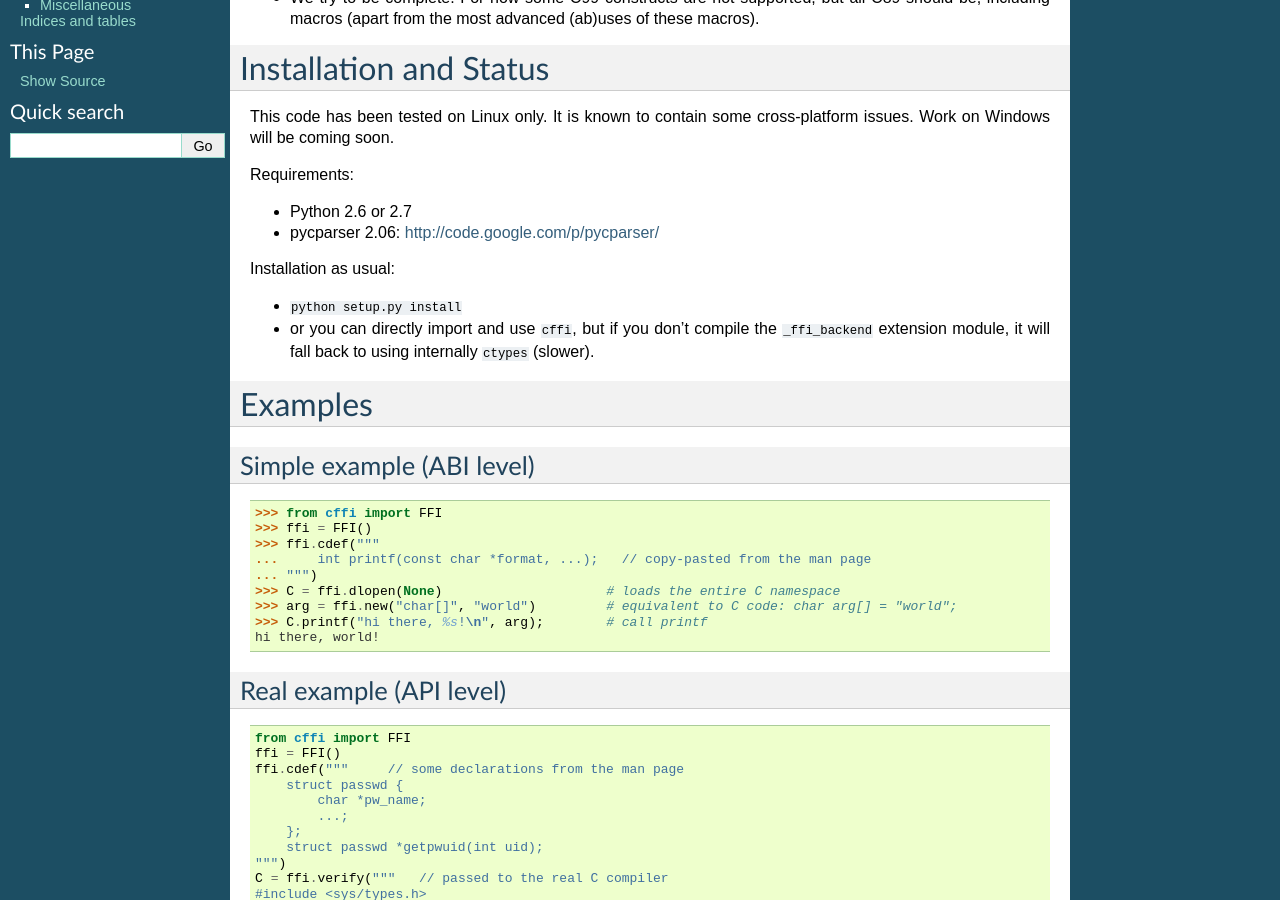
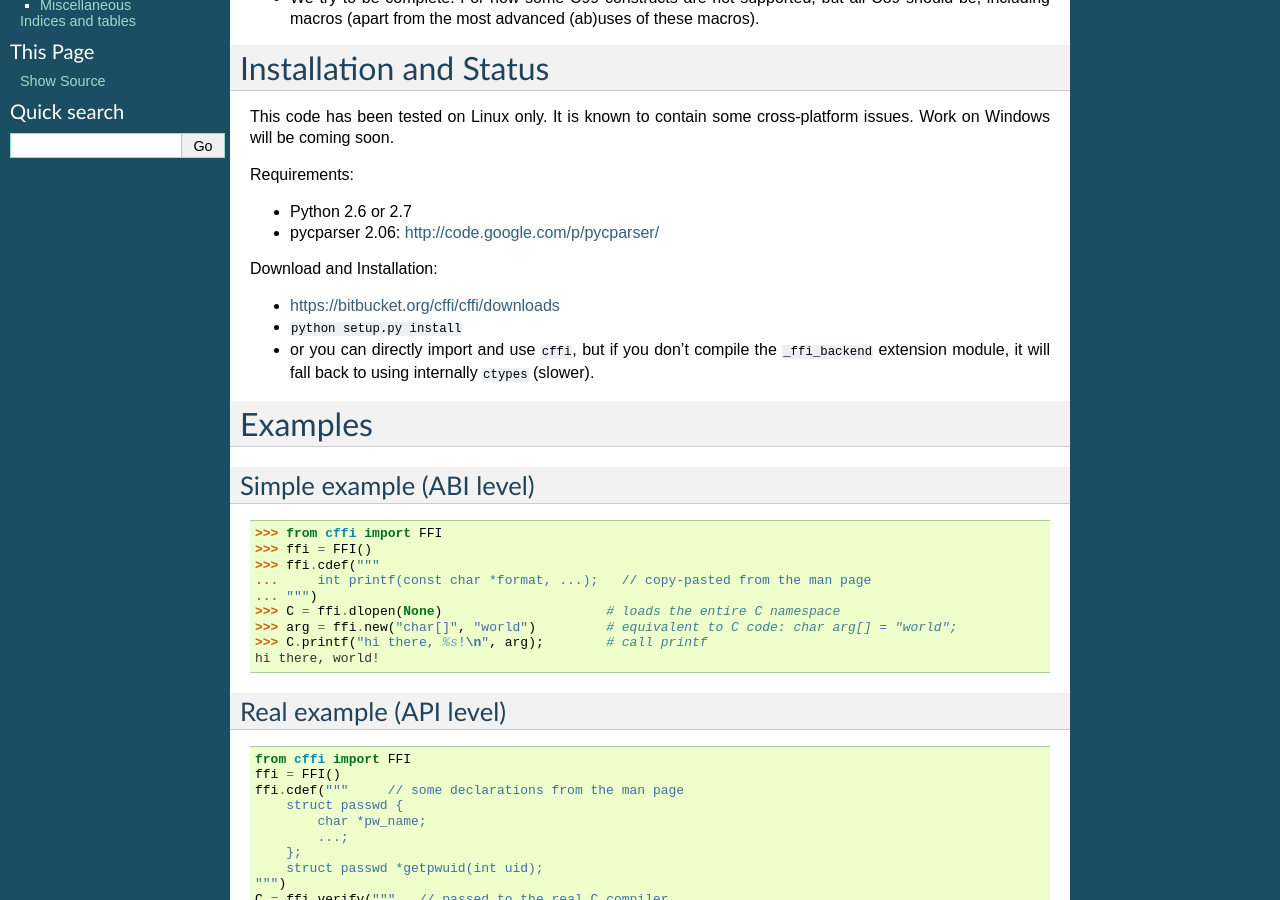
Before and after one commit to tharvik/cffi, a Sphinx documentation site: the page built from doc/source/index.rst, in a window 1280 px wide and 900 px high, scrolled down 349 px. Built offline with Sphinx 7.4.7, drawn with Linux system fonts in a browser that asks for light colours.

Commit message:
Add a link to bitbucket.

```diff
--- a/doc/source/index.rst
+++ b/doc/source/index.rst
@@ -48,7 +48,9 @@ Requirements:
 
 * pycparser 2.06: http://code.google.com/p/pycparser/
 
-Installation as usual:
+Download and Installation:
+
+* https://bitbucket.org/cffi/cffi/downloads
 
 * ``python setup.py install``
 
```
